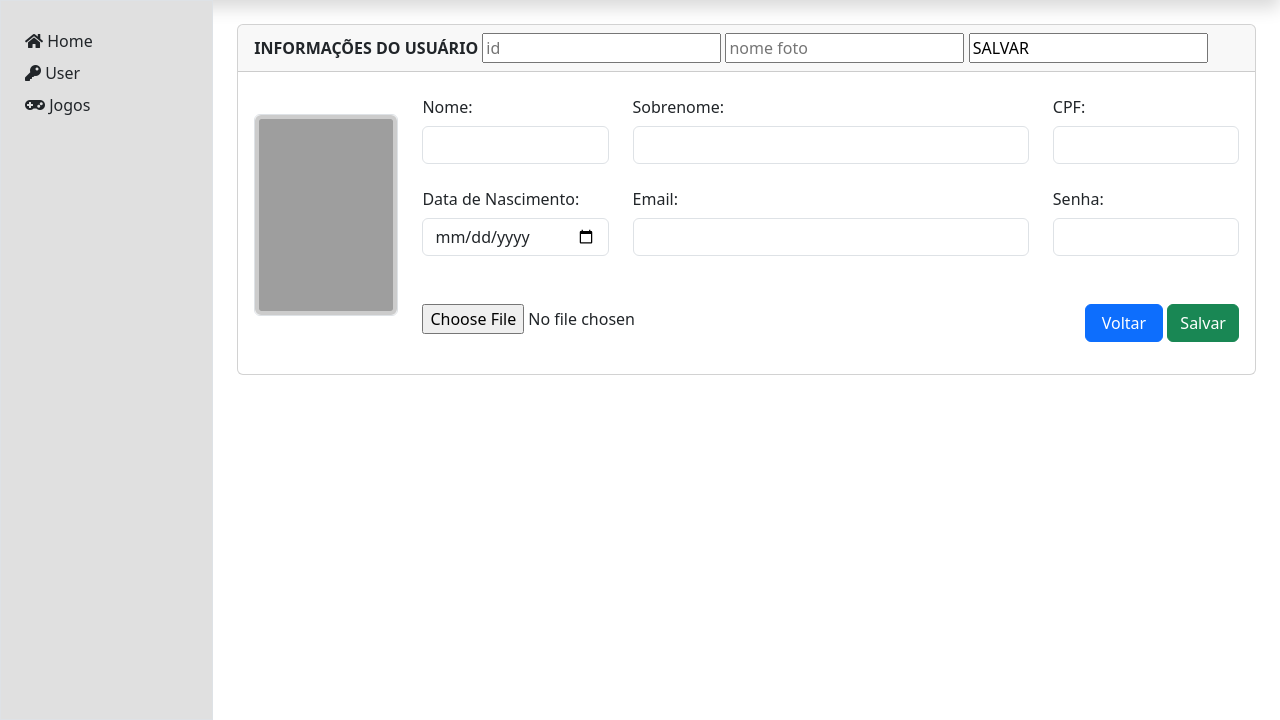
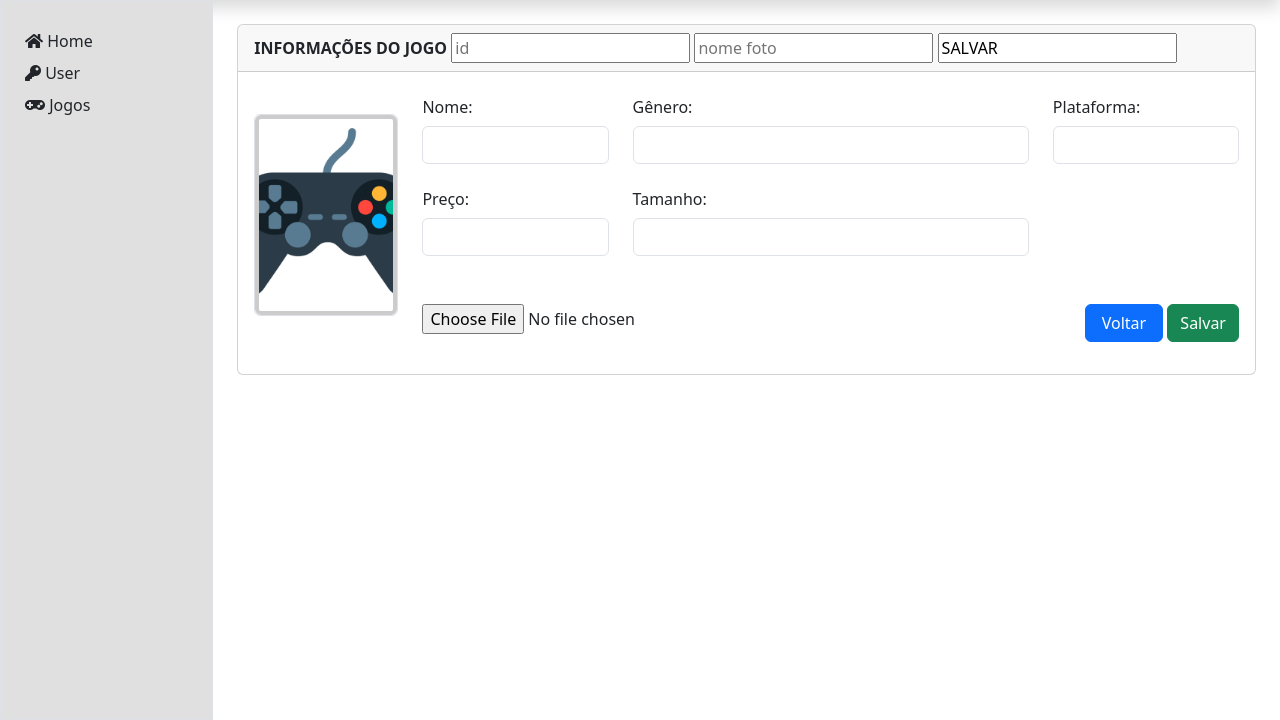
Before and after one commit to abdera2004/Trabalho-pw2, a PHP site: page /area-admin/jogo/register-jogo.php in a window 1280 px wide. Shown: the part 80-800 px from the top of the page. Run offline with PHP 8.4, Linux system fonts and the light colour scheme; data that the repository does not hold is empty; some libraries are stand-ins or nearby versions; grey boxes are pictures that could not be loaded.

Commit message:
crud jogo

```diff
--- a/area-admin/jogo/index.php
+++ b/area-admin/jogo/index.php
@@ -34,7 +34,7 @@
             Lista de Jogos
           </div>
           <div class="col text-end ">
-            <a class="btn btn-success px-3" role="button" aria-disabled="true" href="register.php"><i
+            <a class="btn btn-success px-3" role="button" aria-disabled="true" href="register-jogo.php"><i
                 class="fas fa-plus" aria-hidden="true"></i></a>
           </div>
         </div>
--- a/area-admin/jogo/register-jogo.php
+++ b/area-admin/jogo/register-jogo.php
@@ -8,12 +8,15 @@
     $plataforma_Jogo = $JogoDao['plataformaJogo'];
     $preco_Jogo= $JogoDao['precoJogo'];
     $tamanho_Jogo = $JogoDao['tamanhoJogo'];
+    $imagem_Jogo = $JogoDao['imagemJogo'];
     }else{
       $nome_Jogo = '';
       $genero_Jogo = '';
       $plataforma_Jogo = '';
       $preco_Jogo = '';
       $tamanho_Jogo = '';
+      $imagem_Jogo = '';
+      $cod_Jogo = '';
     }
 
 ?>
@@ -45,16 +48,16 @@
         <div class="card">
           <form method="post" action="process.php" enctype="multipart/form-data" class="needs-validation" novalidate>
             <div class="card-header">
-              <strong>INFORMAÇÕES DO USUÁRIO</strong>
-              <input type="text" name="idUser" id="idUser" placeholder="id" value="<?=$id_User?>">
-              <input type="text" name="nomeFoto" id="nomeFoto" placeholder="nome foto" value="<?=$imagem_User?>">
-              <input type="text" value="<?=$id_User?'ATUALIZAR':'SALVAR'?>" name="acao" >
+              <strong>INFORMAÇÕES DO JOGO</strong>
+              <input type="text" name="codjogo" id="idUser" placeholder="id" value="<?=$cod_Jogo?>">
+              <input type="text" name="nomeFoto" id="nomeFoto" placeholder="nome foto" value="<?=$imagem_Jogo?>">
+              <input type="text" value="<?=$cod_Jogo?'ATUALIZAR':'SALVAR'?>" name="acao" >
 
             </div>
             <div class="card-body row" style="align-items: center; justify-content: center;">
               <div class="col-md-2   text-center" >
                 <div class="bg-white rounded border" >
-                  <img id="preview" src="../../img/user/<?=$imagem_User!="" ? $imagem_User : 'padrao.png';?>" alt="..."
+                  <img id="preview" src="../../img/jogo/<?=$imagem_Jogo!="" ? $imagem_Jogo : 'padrao.png';?>" alt="..."
                     class="rounded  w-100  "  style="height:200px; object-fit: cover; border:4px solid #ccc" >
                 </div>
               </div>
@@ -62,51 +65,43 @@
                 <div class="row">
                   <div class="col-md-3 mb-3">
                     <label for="nome" class="col-form-label">Nome:</label>
-                    <input type="text" class="form-control" name="nome" maxlength="50" id="nome" value="<?=$nome_User?>"
+                    <input type="text" class="form-control" name="nome" maxlength="50" id="nome" value="<?=$nome_Jogo?>"
                       required>
                     <div class="invalid-feedback">
                       Nome Inválido
                     </div>
                   </div>
                   <div class="col-md-6 mb-3">
-                    <label for="sobrenome" class="col-form-label">Sobrenome:</label>
-                    <input type="text" class="form-control" name="sobrenome" maxlength="50" id="sobrenome"
-                      value="<?=$sobrenome_User?>" required>
+                    <label for="genero" class="col-form-label">Gênero:</label>
+                    <input type="text" class="form-control" name="genero" maxlength="50" id="genero"
+                      value="<?=$genero_Jogo?>" required>
                     <div class="invalid-feedback">
-                      Sobrenome Inválido
+                      Gênero Inválido
                     </div>
                   </div>
                   <div class="col-md-3 mb-3">
-                    <label for="cpf" class="col-form-label">CPF:</label>
-                    <input type="text" class="form-control" name="cpf" maxlength="50" id="cpf"
-                      data-mask="000.000.000-00" data-mask-selectonfocus="true" value="<?=$cpf_User?>" required>
+                    <label for="plataforma" class="col-form-label">Plataforma:</label>
+                    <input type="text" class="form-control" name="plataforma" maxlength="50" id="plataforma"
+                      value="<?=$plataforma_Jogo?>" required>
                     <div class="invalid-feedback">
-                      CPF Inválido
+                      Plataforma Inválida
                     </div>
                   </div>
                 </div>
                 <div class="row">
                   <div class="col-md-3">
-                    <label for="nasc" class="col-form-label">Data de Nascimento:</label>
-                    <input type="date" class="form-control" name="nasc" id="nasc" value="<?=$nasc_User?>" required>
+                    <label for="preco" class="col-form-label">Preço:</label>
+                    <input type="text" class="form-control" name="preco" id="preco" value="<?=$preco_Jogo?>"  data-mask="R$ 000,00" data-mask-selectonfocus="true" value="<?=$preco_Jogo?>" required>
                     <div class="invalid-feedback">
-                      Data Inválido
+                      Preço Inválido
                     </div>
                   </div>
                   <div class="col-md-6">
-                    <label for="email" class="col-form-label">Email:</label>
-                    <input type="email" class="form-control" name="email" maxlength="100" value="<?=$email_User?>"
-                      id="email" required>
+                    <label for="tamanho" class="col-form-label">Tamanho:</label>
+                    <input type="email" class="form-control" name="tamanho" maxlength="100" value="<?=$tamanho_Jogo?>"
+                      id="tamanho" required>
                     <div class="invalid-feedback">
-                      E-mail Inválido
-                    </div>
-                  </div>
-                  <div class="col-md-3">
-                    <label for="senha" class="col-form-label">Senha:</label>
-                    <input type="password" class="form-control" name="senha" value="<?=$password_User?>" maxlength="10"
-                      id="senha" required>
-                    <div class="invalid-feedback">
-                      Senha Inválido
+                      Tamanho Inválido
                     </div>
                   </div>
                 </div>
--- a/dao/JogoDao.php
+++ b/dao/JogoDao.php
@@ -5,7 +5,7 @@
     class JogoDao{
         public static function insert($jogo){
             $conexao = Conexao::conectar();
-            $query = "INSERT INTO tbjogo (codJogo, nomeJogo, generoJogo, plataformaJogo, precoJogo, tamanhoJogo) VALUES (?,?,?,?,?,?)";
+            $query = "INSERT INTO tbjogo (codJogo, nomeJogo, generoJogo, plataformaJogo, precoJogo, tamanhoJogo, imagemJogo) VALUES (?,?,?,?,?,?,?)";
             $stmt = $conexao->prepare($query);
             $stmt->bindValue(1, $jogo->getCod());
             $stmt->bindValue(2, $jogo->getnomeJogo());
@@ -13,6 +13,7 @@
             $stmt->bindValue(4, $jogo->getPlataforma());
             $stmt->bindValue(5, $jogo->getPreco());
             $stmt->bindValue(6, $jogo->getTamanho());
+            $stmt->bindValue(7, $jogo->getImagem());
             $stmt->execute();
         }
         public static function selectAll(){
@@ -44,7 +45,8 @@
             generoJogo  = ?,
             plataformaJogo = ?,
             precoJogo = ?,
-            tamanhoJogo = ?
+            tamanhoJogo = ?,
+            imagemJogo = ?
             WHERE codJogo = ?";
             $stmt = $conexao->prepare($query);
             $stmt->bindValue(1, $jogo->getNome());
@@ -52,7 +54,8 @@
             $stmt->bindValue(3, $jogo->getPlataforma());
             $stmt->bindValue(4, $jogo->getPreco());
             $stmt->bindValue(5, $jogo->getTamanho());
-            $stmt->bindValue(6, $cod);
+            $stmt->bindValue(6, $jogo->getImagem());
+            $stmt->bindValue(7, $cod);
             return $stmt->execute();
         }
         public static function checkCredentials($email, $senha){
```
Also changed, not shown: area-admin/jogo/process.php (added, +79 -0 lines), model/Jogo.php (+21 -1 lines), img/jogo/padrao.png (renamed from img/user/jogopng.png).
